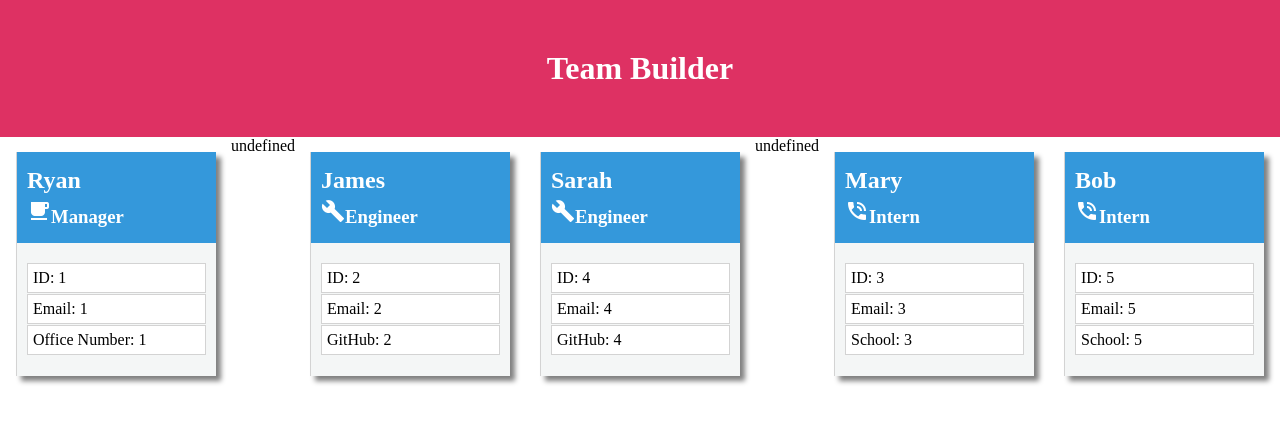
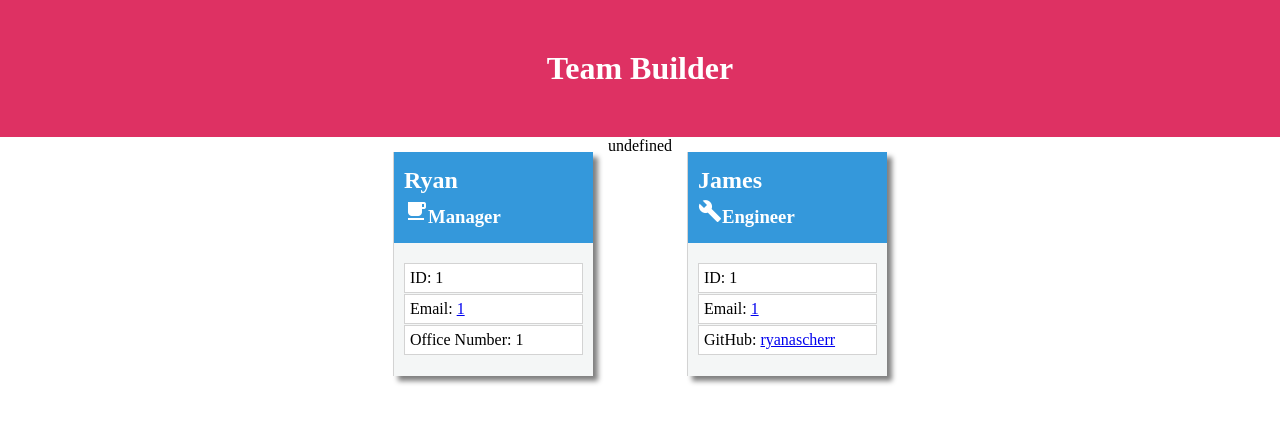
Before and after one commit to ryanascherr/team-profile-generator, a website: page index2.html in a window 1280 px wide. Drawn offline with Linux system fonts and the light colour scheme.

Commit message:
Added working links for emails and github profiles.

```diff
--- a/index2.html
+++ b/index2.html
@@ -22,7 +22,7 @@
       <div class="body">
           <ul>
               <li>ID: 1</li>
-              <li>Email: 1</li>
+              <li>Email: <a href = "mailto: 1" target="_blank">1</a></li>
               <li>Office Number: 1</li>
           </ul>
       </div>
@@ -34,47 +34,11 @@
         </header>
         <div class="body">
             <ul>
-                <li>ID: 2</li>
-                <li>Email: 2</li>
-                <li>GitHub: 2</li>
-            </ul>
-        </div>
-      </div><div class="card">
-        <header>
-            <h2 id="name">Sarah</h2>
-            <h3 id="role"><i class="material-icons">build</i>Engineer</h3>
-        </header>
-        <div class="body">
-            <ul>
-                <li>ID: 4</li>
-                <li>Email: 4</li>
-                <li>GitHub: 4</li>
+                <li>ID: 1</li>
+                <li>Email: <a href = "mailto: 1" target="_blank">1</a></li>
+                <li>GitHub: <a href = "https://github.com/ryanascherr" target="_blank">ryanascherr</a></li>
             </ul>
         </div>
       </div>
-    undefined<div class="card">
-        <header>
-            <h2 id="name">Mary</h2>
-            <h3 id="role"><i class="material-icons">phone_in_talk</i>Intern</h3>
-        </header>
-        <div class="body">
-            <ul>
-                <li>ID: 3</li>
-                <li>Email: 3</li>
-                <li>School: 3</li>
-            </ul>
-        </div>
-      </div><div class="card">
-        <header>
-            <h2 id="name">Bob</h2>
-            <h3 id="role"><i class="material-icons">phone_in_talk</i>Intern</h3>
-        </header>
-        <div class="body">
-            <ul>
-                <li>ID: 5</li>
-                <li>Email: 5</li>
-                <li>School: 5</li>
-            </ul>
-        </div>
-      </div>
+
     </div>
```
Also changed, not shown: index.js (+5 -7 lines).
